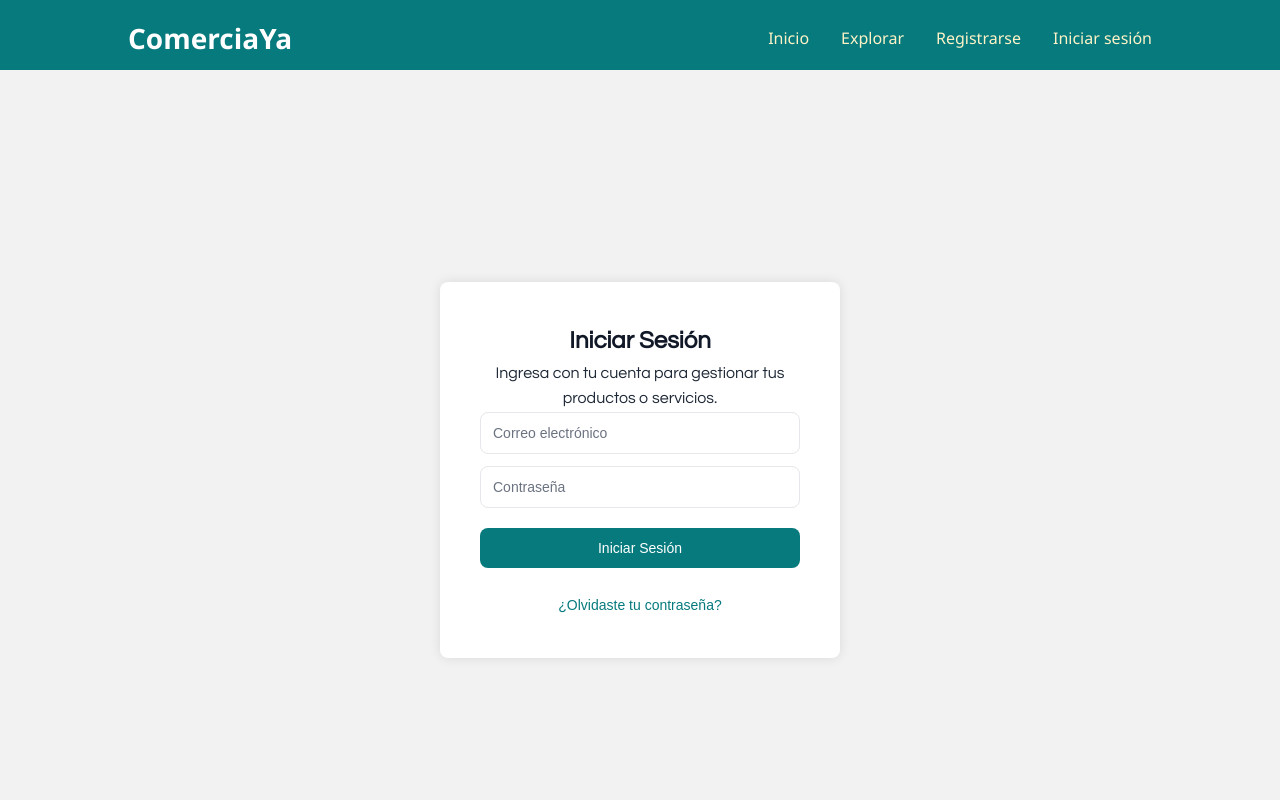
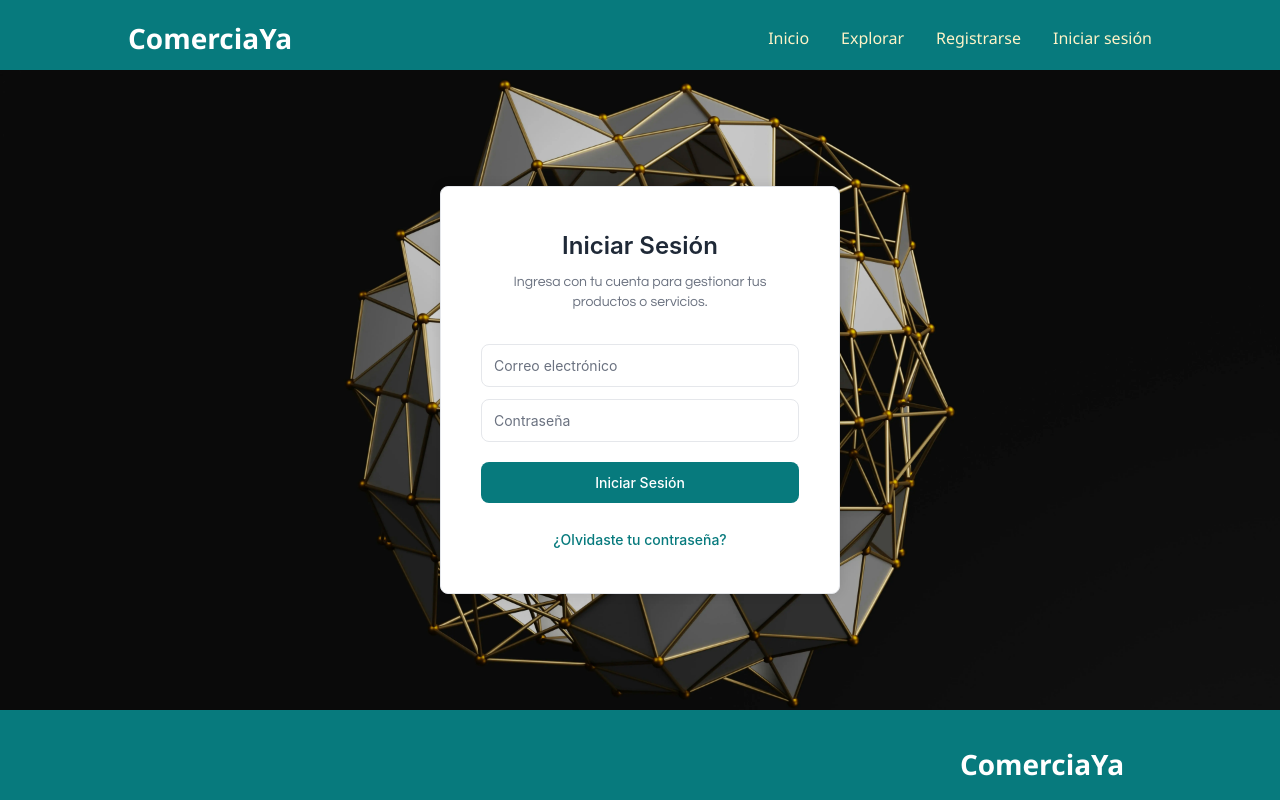
Before and after one commit to BruceGabr/ComerciaYa, a React (Vite) app: page /ComerciaYa/login in a window 1280 px wide. Built offline with nearby package versions, Linux system fonts and the light colour scheme.

Commit message:
Login refactorizado

```diff
--- a/package.json
+++ b/package.json
@@ -18,7 +18,7 @@
     "axios": "^1.10.0",
     "bcryptjs": "^2.4.3",
     "cors": "^2.8.5",
-    "dotenv": "^16.4.5",
+    "dotenv": "^16.5.0",
     "express": "^4.19.2",
     "mongoose": "^8.4.3",
     "react": "^18.2.0",
--- a/src/pages/login/Login.css
+++ b/src/pages/login/Login.css
@@ -5,10 +5,14 @@
   --text-primary: #1f2937;
   --text-secondary: #6b7280;
   --border-color: #e5e7eb;
-  --background-light: #fef3c7;
+  --background-light: #f2f2f2;
   --error-color: #dc2626;
   --success-color: #077a7d;
+  --success-bg: rgba(7, 122, 125, 0.1);
+  --loading-color: #3b82f6;
+  --loading-bg: rgba(59, 130, 246, 0.1);
   --shadow: 0 1px 3px 0 rgba(0, 0, 0, 0.1), 0 1px 2px 0 rgba(0, 0, 0, 0.06);
+  --shadow-large: 0 0 12px rgba(0, 0, 0, 0.1);
 }
 
 .login-container {
@@ -16,8 +20,10 @@
   display: flex;
   justify-content: center;
   align-items: center;
-  min-height: 67vh;
-  padding: 1rem;
+  min-height: 50vh;
+  padding: 2rem;
+  background-color: var(--background-light);
+  font-family: -apple-system, BlinkMacSystemFont, 'Segoe UI', Roboto, 'Arial', sans-serif;
   overflow: hidden;
 }
 
@@ -33,7 +39,7 @@
 
 @media (min-width: 768px) {
   .login-container {
-    min-height: 90vh;
+    min-height: 80vh;
   }
 }
 
@@ -41,12 +47,13 @@
   position: relative;
   z-index: 1;
   background-color: white;
-  padding: 2rem;
-  max-width: 380px;
+  padding: 2.5rem;
+  max-width: 400px;
   width: 100%;
-  border-radius: 12px;
-  box-shadow: var(--shadow);
+  border-radius: 8px;
+  box-shadow: var(--shadow-large);
   border: 1px solid var(--border-color);
+  text-align: center;
 }
 
 .login-title {
@@ -54,8 +61,8 @@
   font-weight: 600;
   color: var(--text-primary);
   text-align: center;
-  margin-bottom: 0.5rem;
-  font-family: -apple-system, BlinkMacSystemFont, 'Segoe UI', Roboto, sans-serif;
+  margin: 0 0 0.5rem 0;
+  font-family: inherit;
 }
 
 .login-subtitle {
@@ -69,7 +76,8 @@
 .login-form {
   display: flex;
   flex-direction: column;
-  gap: 1rem;
+  gap: 0.75rem;
+  margin-bottom: 1rem;
 }
 
 .form-input {
@@ -90,6 +98,12 @@
   box-shadow: 0 0 0 3px rgba(7, 122, 125, 0.1);
 }
 
+.form-input:disabled {
+  background-color: #f9fafb;
+  color: var(--text-secondary);
+  cursor: not-allowed;
+}
+
 .form-input::placeholder {
   color: var(--text-secondary);
 }
@@ -104,17 +118,47 @@
   border: none;
   border-radius: 8px;
   cursor: pointer;
-  transition: background-color 0.2s ease;
+  transition: background-color 0.2s ease, transform 0.1s ease;
   margin-top: 0.5rem;
   font-family: inherit;
 }
 
-.submit-button:hover {
+.submit-button:hover:not(:disabled) {
   background-color: var(--primary-hover);
 }
 
-.submit-button:active {
+.submit-button:active:not(:disabled) {
   transform: translateY(1px);
+}
+
+.submit-button:disabled {
+  background-color: var(--text-secondary);
+  cursor: not-allowed;
+  transform: none;
+}
+
+.submit-button.loading {
+  position: relative;
+  color: transparent;
+}
+
+.submit-button.loading::after {
+  content: '';
+  position: absolute;
+  top: 50%;
+  left: 50%;
+  transform: translate(-50%, -50%);
+  width: 16px;
+  height: 16px;
+  border: 2px solid transparent;
+  border-top: 2px solid white;
+  border-radius: 50%;
+  animation: spin 1s linear infinite;
+}
+
+@keyframes spin {
+  0% { transform: translate(-50%, -50%) rotate(0deg); }
+  100% { transform: translate(-50%, -50%) rotate(360deg); }
 }
 
 .login-message {
@@ -124,6 +168,7 @@
   font-size: 0.875rem;
   font-weight: 500;
   border-radius: 6px;
+  transition: opacity 0.3s ease;
 }
 
 .login-message.success {
@@ -136,6 +181,12 @@
   color: var(--error-color);
   background-color: rgba(220, 38, 38, 0.1);
   border: 1px solid rgba(220, 38, 38, 0.2);
+}
+
+.login-message.loading {
+  color: var(--loading-color);
+  background-color: var(--loading-bg);
+  border: 1px solid rgba(59, 130, 246, 0.2);
 }
 
 .forgot-password {
@@ -159,14 +210,35 @@
 /* Responsive */
 @media (max-width: 480px) {
   .login-container {
-    padding: 0.5rem;
+    padding: 1rem;
+    min-height: 100vh;
   }
 
   .login-box {
-    padding: 1.5rem;
+    padding: 2rem;
+    max-width: 100%;
   }
 
   .login-title {
     font-size: 1.375rem;
   }
 }
+
+/* Estados de carga adicionales */
+.form-input:focus:disabled {
+  box-shadow: none;
+  border-color: var(--border-color);
+}
+
+/* Mejoras de accesibilidad */
+@media (prefers-reduced-motion: reduce) {
+  .submit-button,
+  .form-input,
+  .login-message {
+    transition: none;
+  }
+
+  .submit-button.loading::after {
+    animation: none;
+  }
+}
--- a/src/pages/login/Login.jsx
+++ b/src/pages/login/Login.jsx
@@ -1,23 +1,22 @@
 import React, { useState, useEffect } from "react";
 import { useNavigate } from "react-router-dom";
 import { useAuth } from "../../context/AuthContext";
-
-import axios from 'axios'; // Importa axios
-
+import axios from 'axios';
 import bgLogin from "../../assets/images/bg-login.webp";
 import "./Login.css";
 
-
 function Login() {
   console.log("Login renderizado");
-  const [correo, setCorreo] = useState("");
-  const [contraseña, setContraseña] = useState("");
+
+  const [formData, setFormData] = useState({
+    correo: "",
+    contraseña: ""
+  });
   const [mensaje, setMensaje] = useState("");
+  const [isLoading, setIsLoading] = useState(false);
 
   const { isAuthenticated, login } = useAuth();
   const navigate = useNavigate();
-
-
 
   // Precargar imagen de fondo
   useEffect(() => {
@@ -26,7 +25,6 @@ function Login() {
   }, []);
 
   // Redirigir si el usuario ya está autenticado
-
   useEffect(() => {
     if (isAuthenticated) {
       console.log("Login: Usuario ya autenticado, redirigiendo a /dashboard");
@@ -34,23 +32,30 @@ function Login() {
     }
   }, [isAuthenticated, navigate]);
 
-  const handleSubmit = async (e) => { // Marca la función como async
+  const handleInputChange = (e) => {
+    const { name, value } = e.target;
+    setFormData(prev => ({
+      ...prev,
+      [name]: value
+    }));
+  };
+
+  const handleSubmit = async (e) => {
     e.preventDefault();
-    setMensaje("Iniciando sesión..."); // Muestra el mensaje mientras se procesa
-
+    setIsLoading(true);
+    setMensaje("Iniciando sesión...");
 
     try {
-      const response = await axios.post('http://localhost:5000/api/login', { // URL de tu backend
-        correo,
-        contraseña,
+      const response = await axios.post('http://localhost:5000/api/login', {
+        correo: formData.correo,
+        contraseña: formData.contraseña,
       });
 
       if (response.status === 200) {
         setMensaje("Inicio de sesión exitoso.");
-        login(); // Llama a la función login del contexto para cambiar el estado de autenticación
-        navigate("/dashboard"); // Redirige al dashboard
+        login();
+        navigate("/dashboard");
       } else {
-        // Esto rara vez se activará si el backend maneja bien los errores con códigos de estado 4xx
         setMensaje("Credenciales inválidas. Inténtalo de nuevo.");
       }
     } catch (error) {
@@ -60,67 +65,69 @@ function Login() {
       } else {
         setMensaje("Ocurrió un error al intentar iniciar sesión. Inténtalo más tarde.");
       }
-
+    } finally {
+      setIsLoading(false);
     }
   };
 
+  const getMensajeClass = () => {
+    if (mensaje.includes("inválidas") || mensaje.includes("error") || mensaje.includes("Ocurrió")) {
+      return "login-message error";
+    }
+    if (mensaje.includes("exitoso")) {
+      return "login-message success";
+    }
+    return "login-message loading";
+  };
+
   return (
+    <div className="login-container">
+      <img
+        src={bgLogin}
+        alt="Background"
+        className="background-image"
+      />
 
-    <div style={{
-      display: "flex",
-      justifyContent: "center",
-      alignItems: "center",
-      minHeight: "100vh",
-      backgroundColor: "#f2f2f2",
-      padding: "2rem"
-    }}>
-      <div style={{
-        backgroundColor: "#fff",
-        padding: "2.5rem",
-        maxWidth: "400px",
-        width: "100%",
-        borderRadius: "8px",
-        boxShadow: "0 0 12px rgba(0, 0, 0, 0.1)",
-        fontFamily: "Arial, sans-serif",
-        textAlign: "center"
-      }}>
-        <h2>Iniciar Sesión</h2>
-        <p>Ingresa con tu cuenta para gestionar tus productos o servicios.</p>
-        <form onSubmit={handleSubmit} style={{ display: "flex", flexDirection: "column", gap: "0.75rem" }}>
+      <div className="login-box">
+        <h2 className="login-title">Iniciar Sesión</h2>
+        <p className="login-subtitle">
+          Ingresa con tu cuenta para gestionar tus productos o servicios.
+        </p>
 
+        <form onSubmit={handleSubmit} className="login-form">
           <input
             type="email"
             name="correo"
             placeholder="Correo electrónico"
-            value={correo}
-            onChange={(e) => setCorreo(e.target.value)}
+            value={formData.correo}
+            onChange={handleInputChange}
             required
             className="form-input"
+            disabled={isLoading}
           />
 
           <input
             type="password"
             name="contraseña"
             placeholder="Contraseña"
-            value={contraseña}
-            onChange={(e) => setContraseña(e.target.value)}
+            value={formData.contraseña}
+            onChange={handleInputChange}
             required
             className="form-input"
+            disabled={isLoading}
           />
 
-          <button type="submit" className="submit-button">
-            Iniciar Sesión
+          <button
+            type="submit"
+            className={`submit-button ${isLoading ? 'loading' : ''}`}
+            disabled={isLoading}
+          >
+            {isLoading ? 'Iniciando sesión...' : 'Iniciar Sesión'}
           </button>
         </form>
 
         {mensaje && (
-
-          <div style={{
-            marginTop: "1rem",
-            color: mensaje.includes("inválidas") || mensaje.includes("error") ? "#c0392b" : "#077A7D",
-            fontWeight: "bold"
-          }}>
-
+          <div className={getMensajeClass()}>
             {mensaje}
           </div>
         )}
--- a/src/pages/registro/Registro.css
+++ b/src/pages/registro/Registro.css
@@ -6,6 +6,11 @@
   background: linear-gradient(135deg, #f2f2f2 0%, #e8e8e8 100%);
   padding: 2rem;
   font-family: 'Segoe UI', Arial, sans-serif;
+}
+@media (min-width: 768px) {
+  .registro-container {
+    height: 80vh;
+  }
 }
 
 .registro-box {
```
Also changed, not shown: 2 other files (tests, documents, lock files or other folders).
